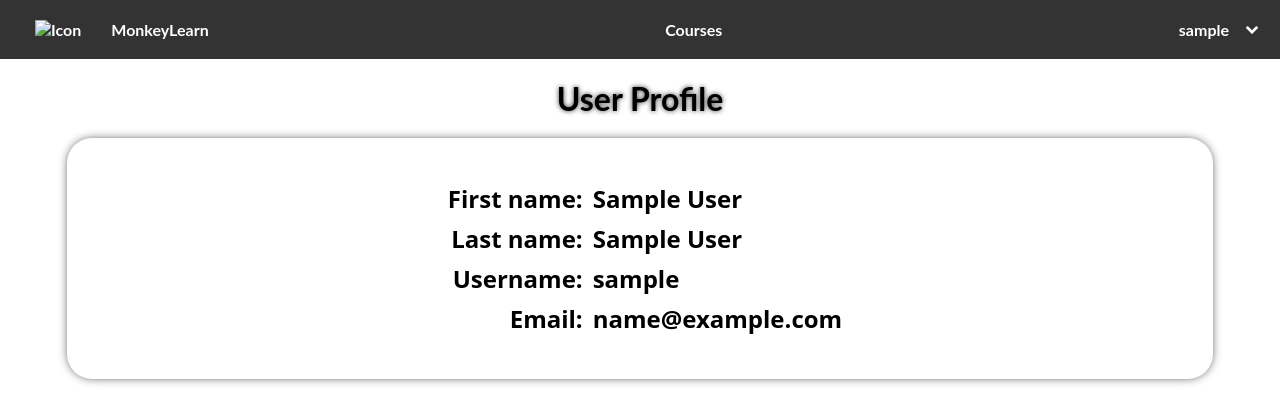
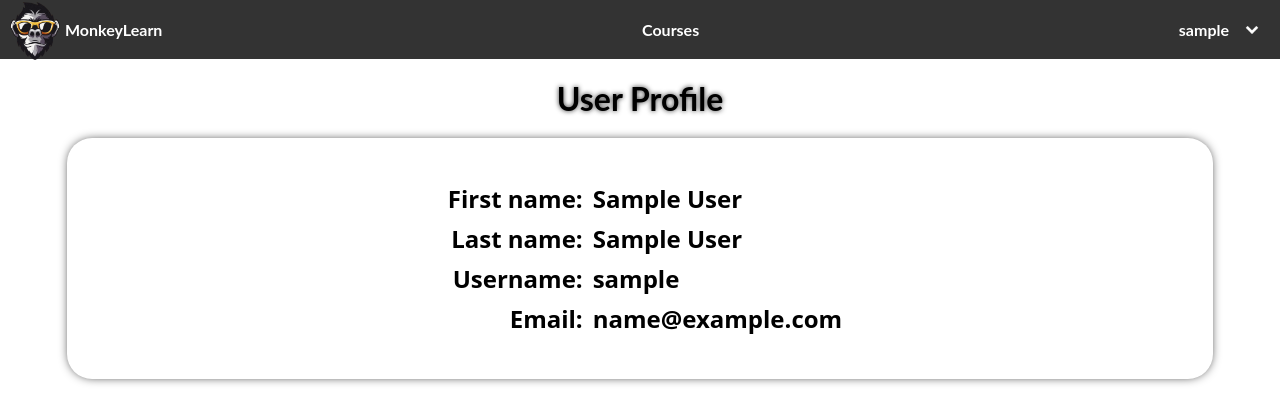
Before and after one commit to dipeshhhh/SE_Project, a PHP site: page /PHP/user-profile.php in a window 1280 px wide. Shown: the top 416 px of the page. Run offline with PHP 8.4, Linux system fonts and the light colour scheme; the visitor is signed in with stand-in values (Sample User, id 1); data that the repository does not hold is empty.

Commit message:
Update: added icon

```diff
--- a/CSS/navbar.css
+++ b/CSS/navbar.css
@@ -3,6 +3,16 @@ header {
     /* Using the defined variable */
     font-family: var(--main-header-font);
     font-weight: 750;
+}
+#icon-and-name a img{
+    position: absolute;
+    left: 10px;
+    top: 2px;
+    width: 50px;
+    outline:none;
+    border: none;
+    margin: 0;
+    padding: 0;
 }
 #lg-dropbtn{
     height: 1rem;
--- a/HTML/navbar-login-signup.html
+++ b/HTML/navbar-login-signup.html
@@ -4,7 +4,7 @@
         <ul class="navbar__menu">
             <li id="icon-and-name" class="navbar__center">
                 <!-- Icon here -->
-                <a href="../PHP/index.php"> <img src="../res/GUI/icon.png" alt="Icon"> </a>
+                <!-- <a href="../PHP/index.php"> <img src="../res/GUI/icon.png" alt="Icon"> </a> -->
                 <a href="../PHP/index.php">MonkeyLearn</a>
             </li>
         </ul>
--- a/PHP/_navbar-logged-in.php
+++ b/PHP/_navbar-logged-in.php
@@ -4,7 +4,7 @@
         <ul class="navbar__menu">
             <li id="icon-and-name" class="navbar__left">
                 <!-- Icon here -->
-                <a href="../PHP/index.php"> <img src="" alt="Icon"> </a>
+                <a href="../PHP/index.php"> <img src="../res/GUI/icon.png" alt="Icon"> </a>
                 <a href="../PHP/index.php">MonkeyLearn</a>
             </li>
             <li id="courses" class="navbar__center">
--- a/PHP/login.php
+++ b/PHP/login.php
@@ -17,7 +17,8 @@
         <div class="card-loginSignup">
 
             <!-- Icon here -->
-            <img src="../res/GUI/icon.png" alt="MonkeyLearn" class="card-loginSignup-item">
+            <a href="../PHP/index.php"><img src="../res/GUI/icon.png" alt="MonkeyLearn" class="card-loginSignup-item-s"></a>
+            <p>Login</p>
 
              <form action="login.php" id="loginSignup-form" method="post">
                 <div class="form-group">
--- a/PHP/signup.php
+++ b/PHP/signup.php
@@ -20,7 +20,8 @@
         <div class="card-loginSignup">
 
             <!-- Icon here -->
-            <img src="../res/GUI/icon.png" alt="MonkeyLearn" class="card-loginSignup-item">
+            <a href="../PHP/index.php"><img src="../res/GUI/icon.png" alt="MonkeyLearn" class="card-loginSignup-item-s"></a>
+            <p>Sign Up</p>
 
             <form id="loginSignup-form" action="signup.php" method="post">
                 <div class="register-name">
```
Also changed, not shown: CSS/login-signup.css (+7 -0 lines), res/GUI/edit-hover.png (deleted), res/GUI/edit.png (deleted), res/GUI/icon.png (added).
